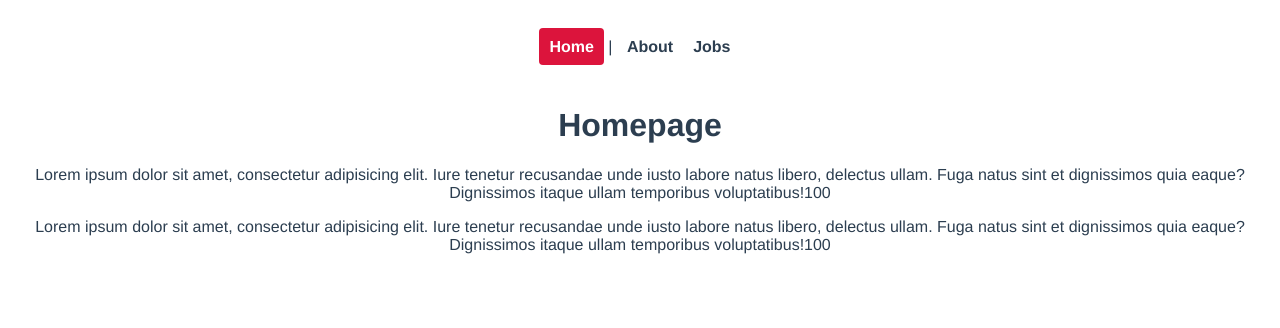
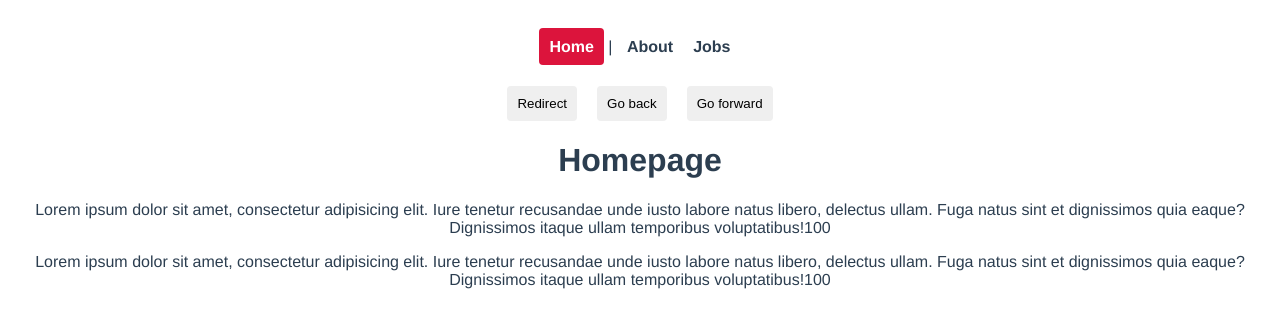
Before and after one commit to mbpassos/vue_router, a Vue app: page / in a window 1280 px wide. Shown: the top 328 px of the page. Built offline with nearby package versions, Linux system fonts and the light colour scheme.

Commit message:
programming routes, forward, back, redirect

```diff
--- a/src/App.vue
+++ b/src/App.vue
@@ -4,8 +4,30 @@
     <router-link :to="{ name: 'About'}">About</router-link>
     <router-link :to="{ name: 'Jobs'}">Jobs</router-link>
   </div>
+  <button @click="redirect">Redirect</button>
+  <button @click="back">Go back</button>
+  <button @click="forward">Go forward</button>
+
   <router-view/>
 </template>
+
+<script>
+
+export default {
+  methods: {
+    redirect() {
+      this.$router.push({ name: 'Home' })
+    },
+    back() {
+      this.$router.go(-1)
+    },
+    forward() {
+      this.$router.go(1)
+    }
+  }
+}
+</script>
+
 
 <style>
 #app {
@@ -32,4 +54,11 @@
   color: white;
   background: crimson;
 }
+
+button {
+  margin: 0 10px;
+  padding: 10px;
+  border: none;
+  border-radius: 4px;
+}
 </style>
```
